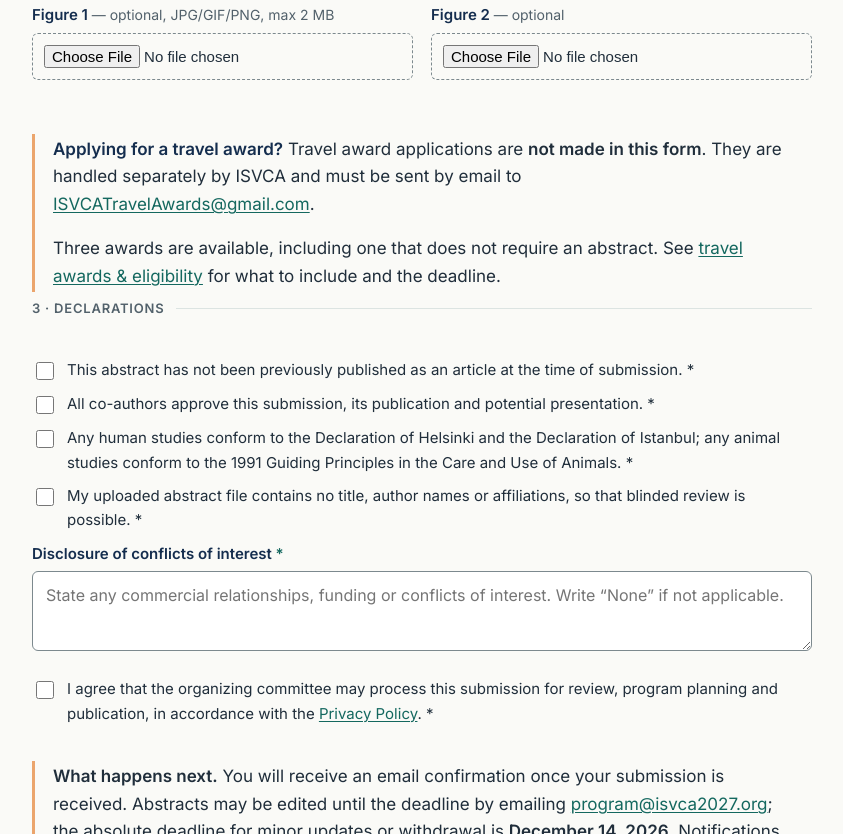
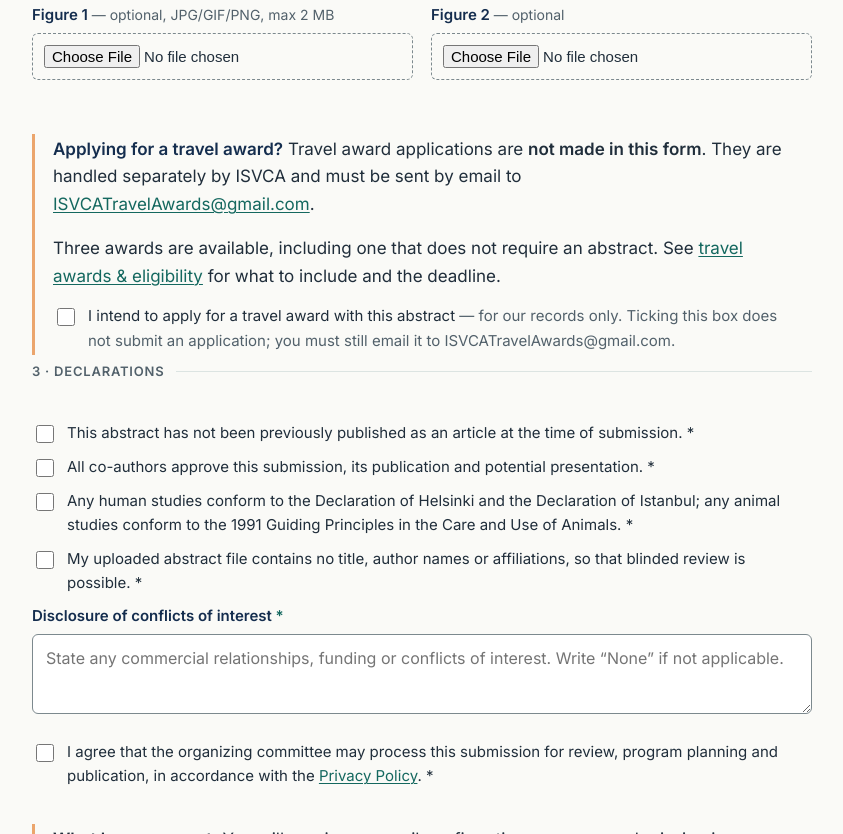
Before and after one commit to AaronHuang0327/isvca2027, a plain HTML site: page submit-abstract.html in a window 1280 px wide. Shown: the part 1966-2800 px from the top of the page, without its empty margins (40-883 px from the left). Drawn offline with Linux system fonts and the light colour scheme.

Commit message:
Add travel award intent checkbox to abstract form

```diff
--- a/submit-abstract.html
+++ b/submit-abstract.html
@@ -45,7 +45,7 @@
       <p class="lede">Complete the form below to submit your abstract to the 18th Meeting of the ISVCA. Please read the
         <a href="abstract-guidelines.html">full guidelines</a> before submitting. You may submit as many abstracts as you
         wish — please complete one form per abstract.</p>
-      <p class="docpage__meta"><span class="k">Deadline</span> <span class="v">November 30, 2026, 23:59 US Eastern Time</span> — 12:59 on December 1 in Taiwan. No late-breaking submissions.</p>
+      <p class="docpage__meta"><span class="k">Deadline</span> <span class="v">December 31, 2026, 23:59 US Eastern Time</span> — 12:59 on January 1, 2027 in Taiwan. No late-breaking submissions.</p>
     </div>
   </div>
 
@@ -156,6 +156,11 @@
         <a href="mailto:ISVCATravelAwards@gmail.com">ISVCATravelAwards@gmail.com</a>.</p>
       <p style="margin-bottom:0">Three awards are available, including one that does not require an abstract.
         See <a href="awards.html">travel awards &amp; eligibility</a> for what to include and the deadline.</p>
+      <div class="check" style="margin:14px 0 0">
+        <input type="checkbox" id="awardIntent" name="Intends to apply for a travel award" value="Yes">
+        <label for="awardIntent">I intend to apply for a travel award with this abstract
+          <span style="color:var(--muted)">— for our records only. Ticking this box does not submit an application; you must still email it to ISVCATravelAwards@gmail.com.</span></label>
+      </div>
     </div>
 
     <fieldset>
@@ -187,7 +192,7 @@
     </fieldset>
 
     <div class="callout callout--accent">
-      <b>What happens next.</b> You will receive an email confirmation once your submission is received. Abstracts may be edited until the deadline by emailing <a href="mailto:program@isvca2027.org">program@isvca2027.org</a>; the absolute deadline for minor updates or withdrawal is <b>December 14, 2026</b>. Notifications are sent in mid-January 2027.
+      <b>What happens next.</b> You will receive an email confirmation once your submission is received. Abstracts may be edited until the deadline by emailing <a href="mailto:program@isvca2027.org">program@isvca2027.org</a>; the absolute deadline for minor updates or withdrawal is <b>January 14, 2027</b>. Notifications are sent in late January 2027.
     </div>
 
     <div class="actions">
```
